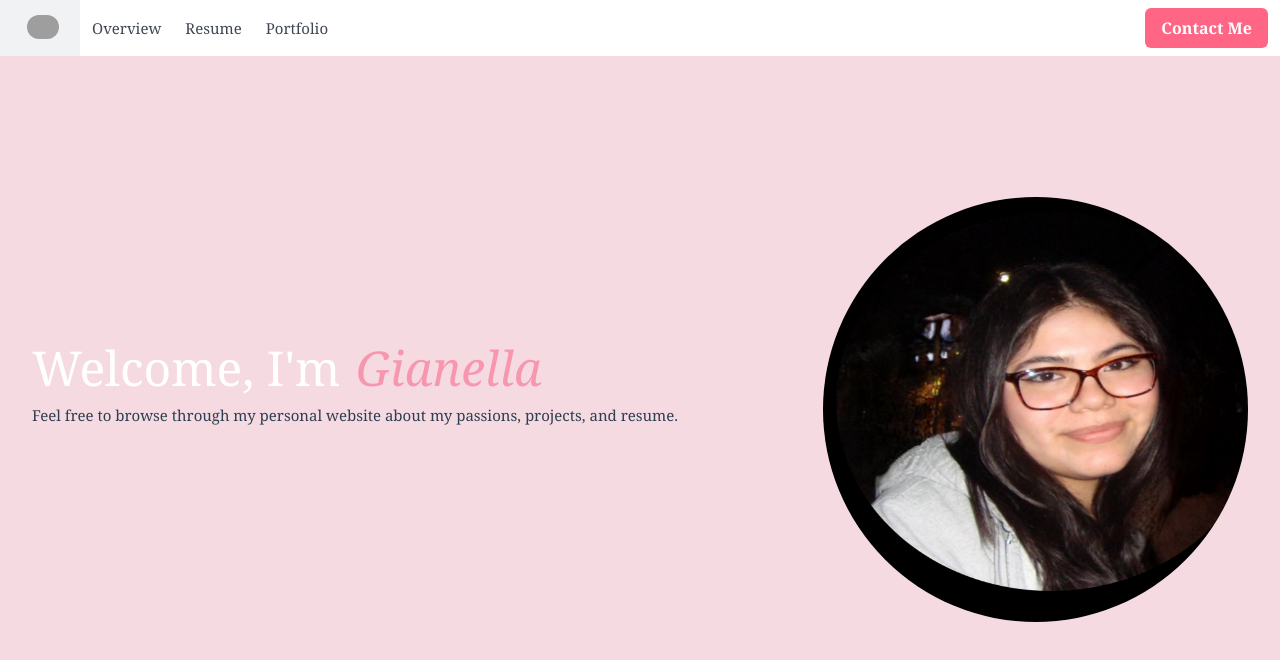
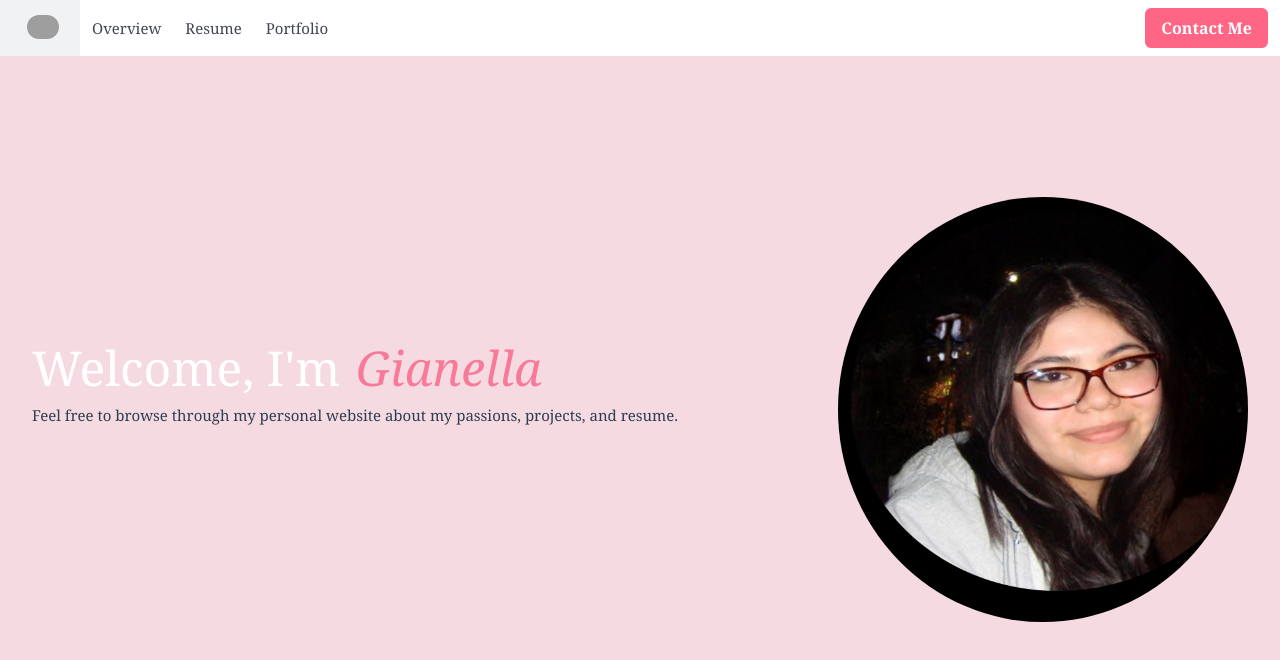
Before and after one commit to gianellarobles/personalWeb, a Vue app: page / in a window 1280 px wide. Shown: the top 660 px of the page. Built offline with nearby package versions, Linux system fonts and the light colour scheme; grey boxes are pictures that could not be loaded.

Commit message:
update picture for app

```diff
--- a/src/assets/main.css
+++ b/src/assets/main.css
@@ -17,7 +17,7 @@ background-color: #f6dae1;
 a,
 .pink {
   text-decoration: none;
-  color: #f797af;
+  color: #f87a99;
   transition: 0.4s;
   padding: 3px;
 }
--- a/src/components/HelloWorld.vue
+++ b/src/components/HelloWorld.vue
@@ -22,17 +22,17 @@ defineProps<{
 <style scoped>
 /* this is the css for app */
 img{
-  height: 300px;
-  width: 300px;
+  height: 250px;
+  width: 240px;
   border-radius: 50%;
   display: block;
   margin: auto;
-  margin-top: -540px;
+  margin-top: -425px;
 }
 
 .greetings h1{
   text-align: center;
-  margin-top: 520px;
+  margin-top: 400px;
 }
 .greetings h3 {
   text-align: center;
@@ -52,7 +52,7 @@ img{
     margin-top: -275px;
     float: right;
     height: 425px;
-    width: 425px;
+    width: 410px;
   }
 }
 </style>
```
